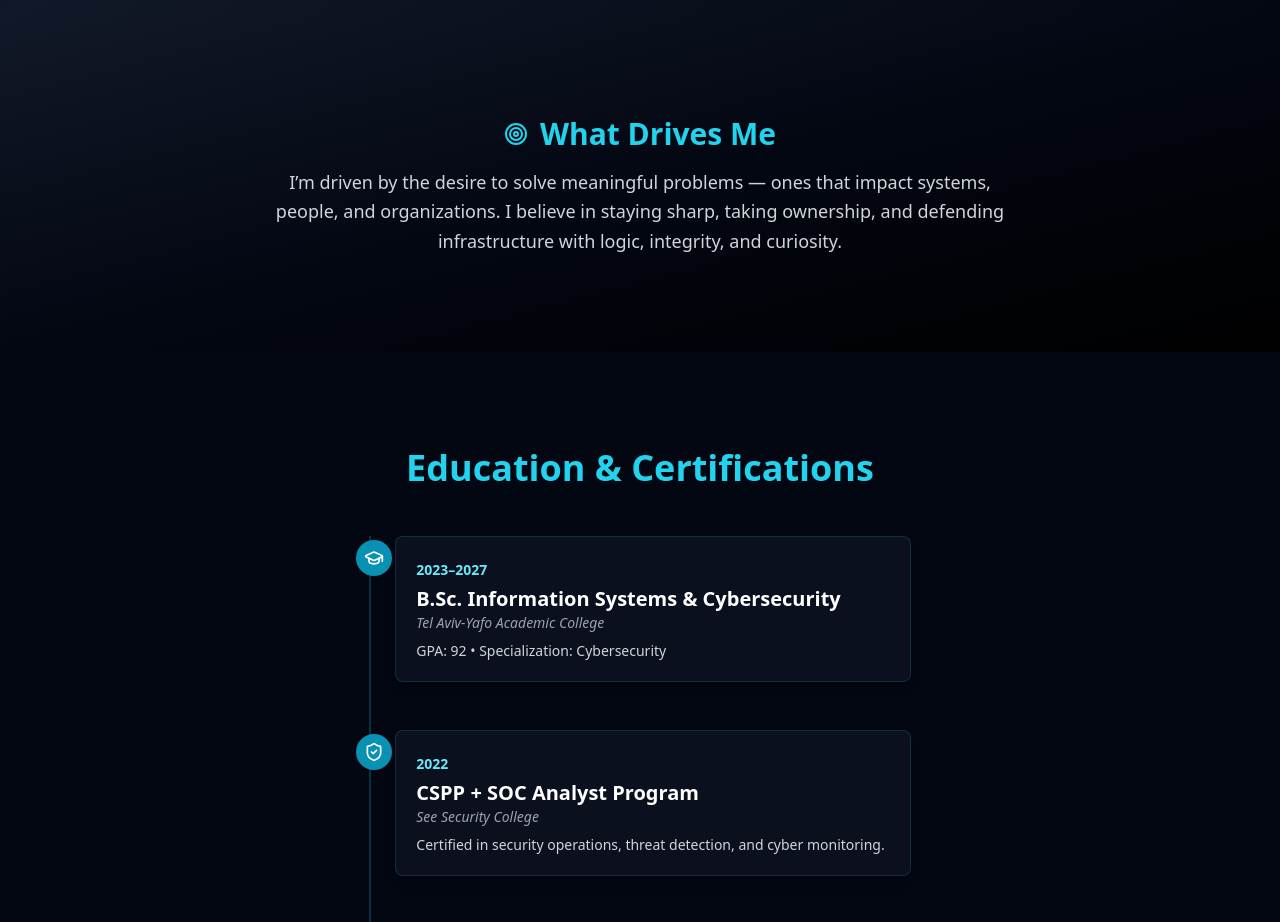
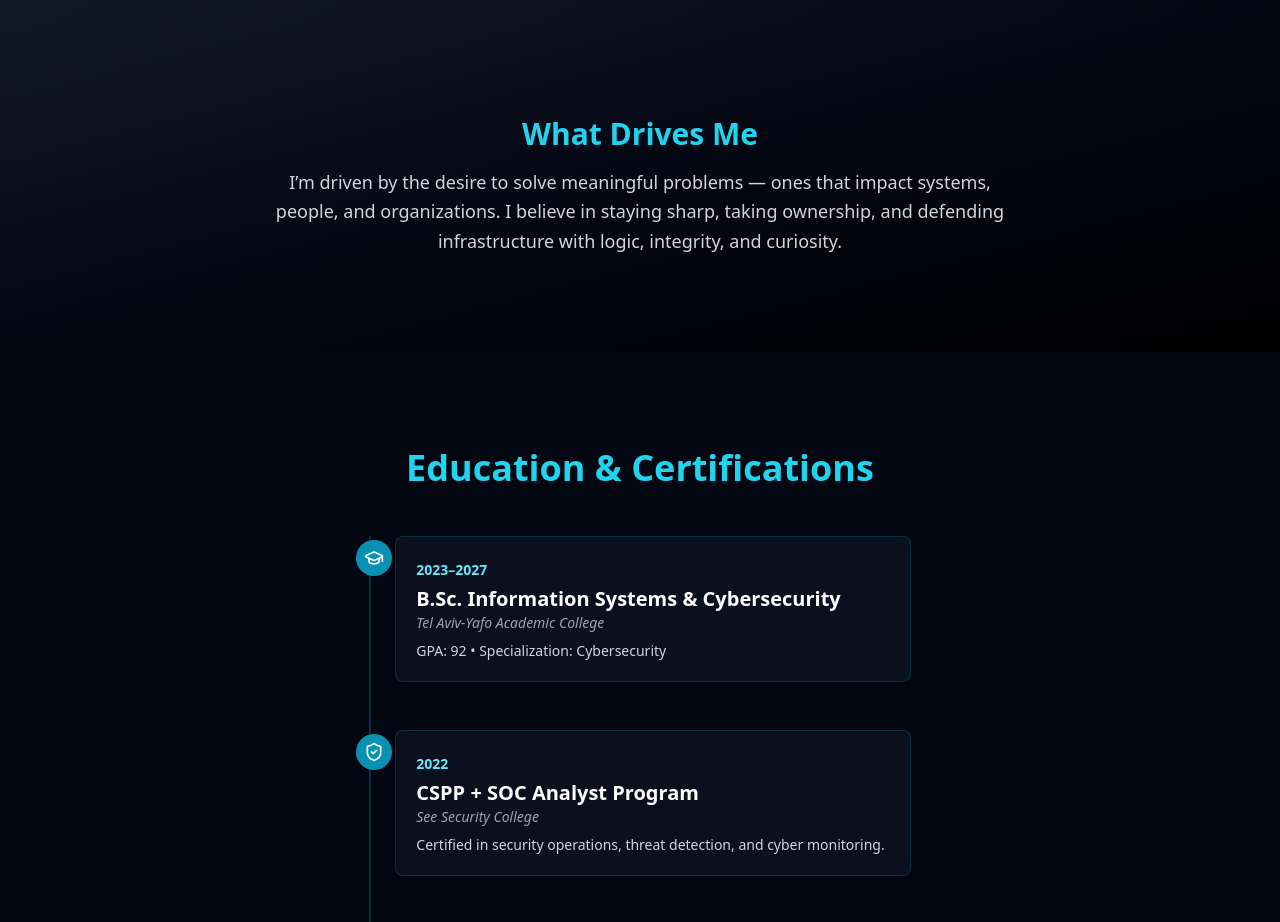
Before and after one commit to diklastern/portfolio, a React (Vite) app: page / in a window 1280 px wide. Shown: the part 1580-2502 px from the top of the page. Built offline with nearby package versions, Linux system fonts and the light colour scheme.

Commit message:
removed the circle beore the what drives me

```diff
--- a/src/components/WhatDrivesMe.jsx
+++ b/src/components/WhatDrivesMe.jsx
@@ -1,5 +1,4 @@
 import { motion } from "framer-motion";
-import { Target } from "lucide-react";
 
 export default function WhatDrivesMe() {
   return (
@@ -11,7 +10,6 @@ export default function WhatDrivesMe() {
           transition={{ duration: 0.8 }}
           className="inline-flex items-center gap-3 justify-center mb-4"
         >
-          <Target className="text-cyan-400 w-6 h-6" />
           <h2 className="text-3xl font-bold text-cyan-400">What Drives Me</h2>
         </motion.div>
 
```
